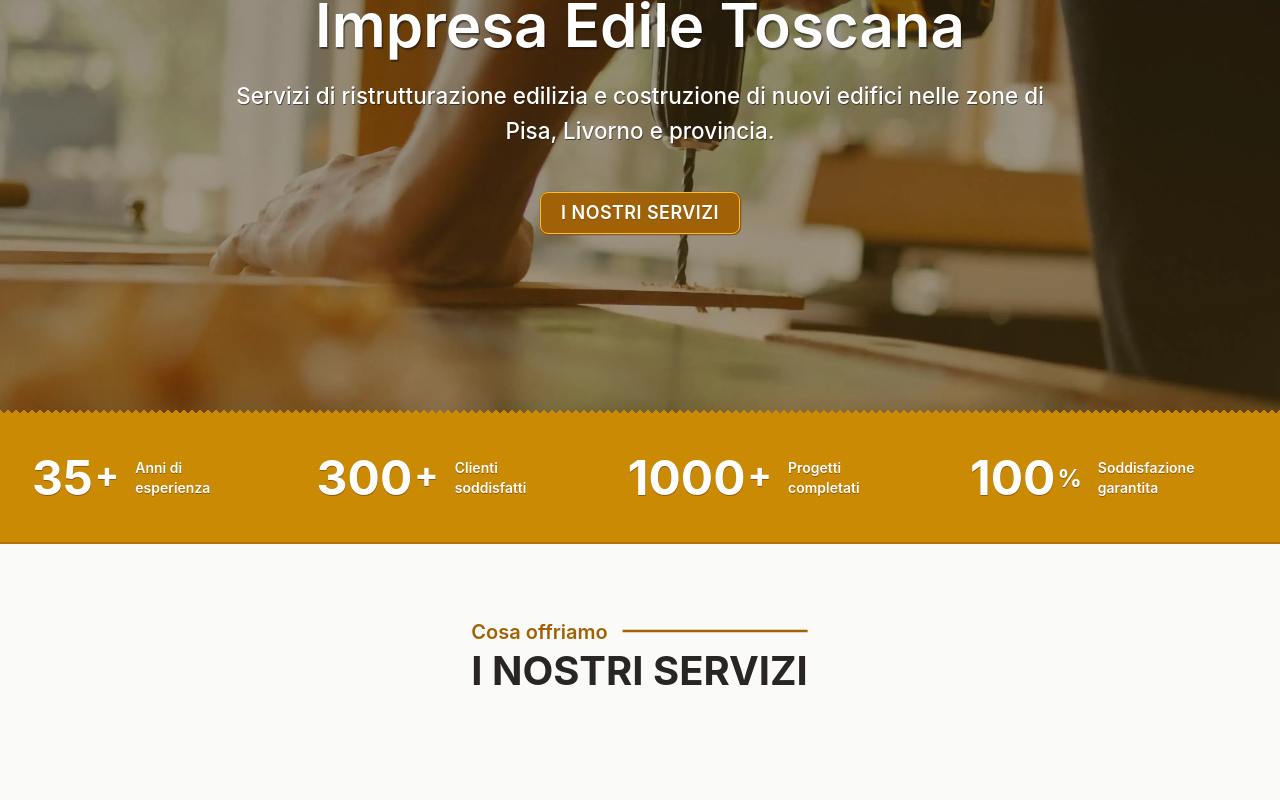
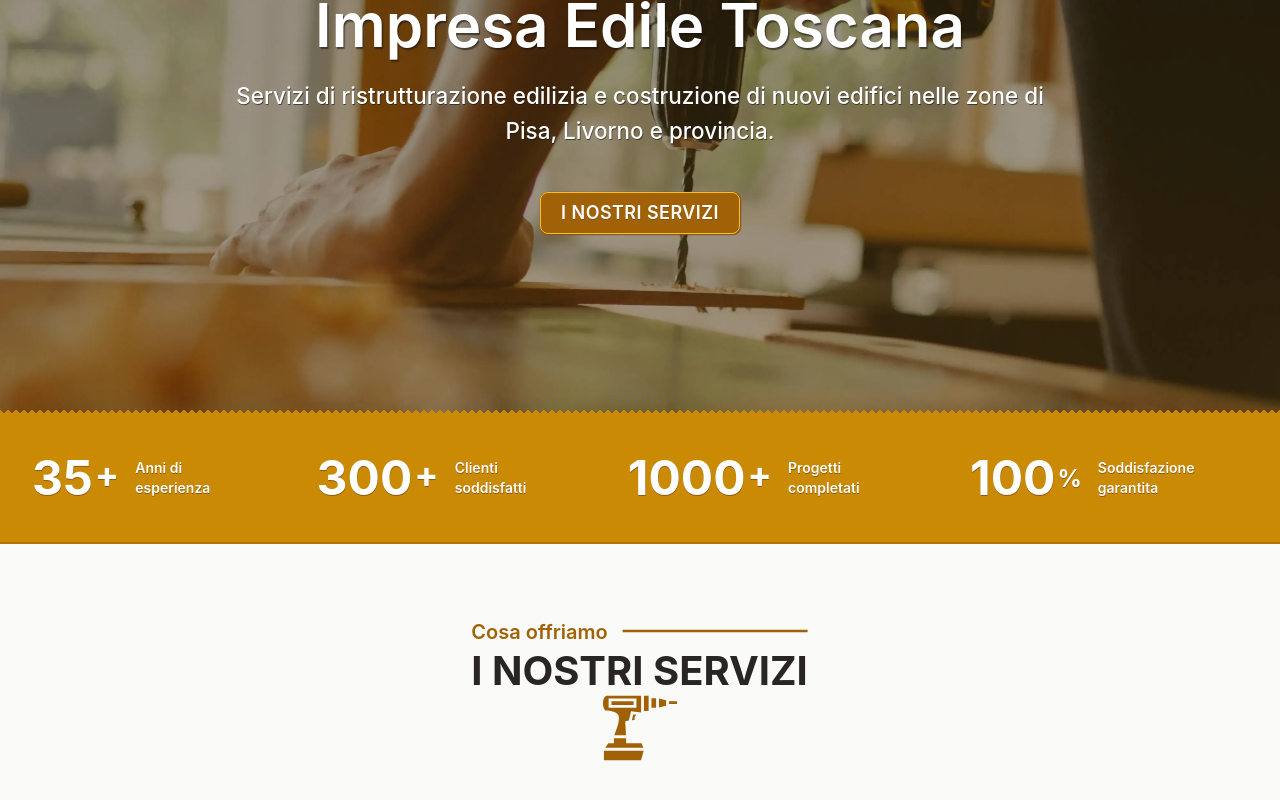
Before and after one commit to emanuelefavero/edil-2-esse, a Next.js app: page / in a window 1280 px wide. Shown: the part 260-1060 px from the top of the page. Before the commit the page ends 1028 px from the top, so only its background shows below. Built offline with nearby package versions, Linux system fonts and the light colour scheme.

Commit message:
add drill svg icon

```diff
--- a/components/ServicesSection.tsx
+++ b/components/ServicesSection.tsx
@@ -1,7 +1,10 @@
+import GiDrillIcon from './icons/GiDrillIcon'
+
 export default function Component() {
   return (
     <section className='w-full max-w-screen-2xl flex items-center justify-center flex-col px-8 py-20'>
       <ServicesTitle />
+      <GiDrillIcon className='w-20' />
     </section>
   )
 }
--- /dev/null
+++ b/components/icons/GiDrillIcon.tsx
@@ -0,0 +1,19 @@
+interface Props {
+  className?: string
+}
+
+export default function Component({ className }: Props) {
+  return (
+    <svg
+      width='100%'
+      height='auto'
+      viewBox='0 0 250 250'
+      fill='none'
+      xmlns='http://www.w3.org/2000/svg'
+      // Color moved here instead of fill attribute
+      className={`fill-yellow-700 dark:fill-yellow-500 ${className}`}
+    >
+      <path d='M23.5098 23.9258C19.1152 23.9258 16.2949 25.8125 13.8452 29.4385C11.3955 33.0635 9.78126 38.501 9.33644 44.2822C8.8921 50.0625 9.59034 56.1621 11.1987 60.9883C12.7022 65.498 14.999 68.6064 17.1987 69.9565C31.3394 71.2163 49.5786 71.2695 57.5654 84.0972C63.3369 104.821 50.0713 130.061 44.96 147.949H81.3613L78.8887 104.033L90.2012 101.724L97.0957 72.9512L128.49 76.4761V23.9258H23.5098ZM137.279 23.9258V72.2246L151.928 72.0034V23.9258H137.279ZM160.717 31.7383V62.0117H175.365V31.7383H160.717ZM26.9277 32.7148H113.842V62.0117H26.9277V32.7148ZM184.154 32.9712V60.7788L206.615 55.1636V38.5864L184.154 32.9712ZM35.7168 41.5039V53.2227H105.053V41.5039H35.7168ZM215.404 41.5039V50.293H240.795V41.5039H236.4H215.404ZM103.832 82.5508L99.5152 100.572L108.268 99.8237C107.355 92.4604 108.921 88.2822 113.619 83.6494L103.832 82.5508ZM43.5293 156.738V172.363H25.8618L16.0962 187.012H135.666L129.893 172.363H81.6152V156.738H43.5293ZM12.2793 195.801V226.074H128.299L136.396 195.801H12.2793Z' />
+    </svg>
+  )
+}
```
